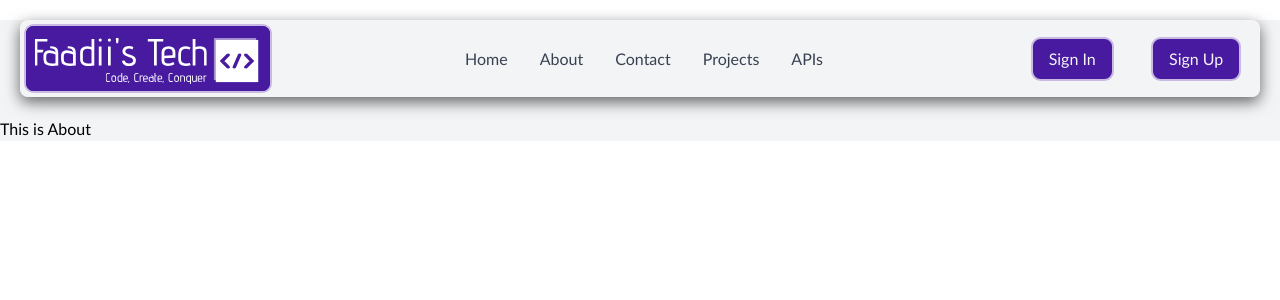
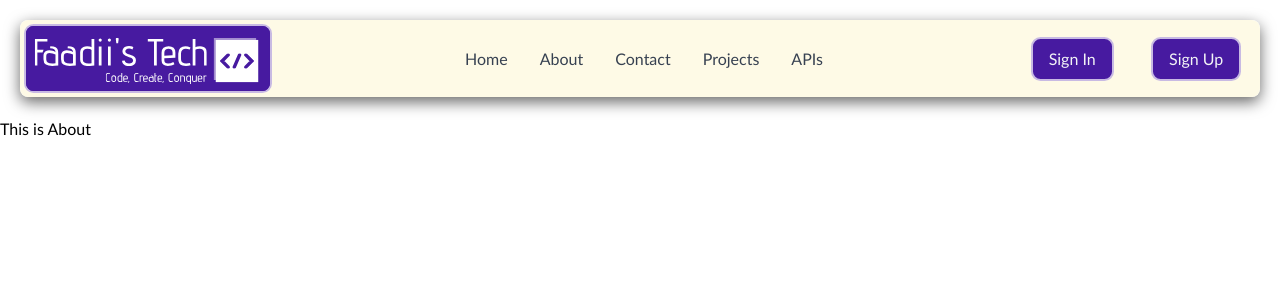
Before and after one commit to Mr-Fahad-Rajput/portfolio, a React (Vite) app in the folder Floatfolio/frontend/: page /about in a window 1280 px wide. Shown: the top 300 px of the page. Built offline with nearby package versions, Linux system fonts and the light colour scheme.

Commit message:
colors kinds okay

```diff
--- a/Floatfolio/frontend/src/main.jsx
+++ b/Floatfolio/frontend/src/main.jsx
@@ -5,8 +5,6 @@ import './main.css'
 
 ReactDOM.createRoot(document.getElementById('root')).render(
   <React.StrictMode>
-    <div className='bg-gray-100'>
       <App />
-    </div>
   </React.StrictMode>,
 )
--- a/Floatfolio/frontend/src/pages/components/Navbar.jsx
+++ b/Floatfolio/frontend/src/pages/components/Navbar.jsx
@@ -13,7 +13,7 @@ function Navbar() {
   return (
     <>
       <header className='flex flex-row sticky m-5 rounded-lg innerDiv overflow-auto '>
-     <nav className=" flex flex-wrap items-center justify-between md:py-0 text-lg text-gray-800 bg-gray-100 rounded-lg ">
+     <nav className=" flex flex-wrap items-center justify-between md:py-0 text-lg text-gray-800 bg-mainBg rounded-lg ">
             {/* Logo */}
             <div className="w-[20%] h-fill m-1">
             <img className='btn' src={logo} alt="Faadii's Tech logo" aria-label='Faadii-logo' type="svg" />
```
